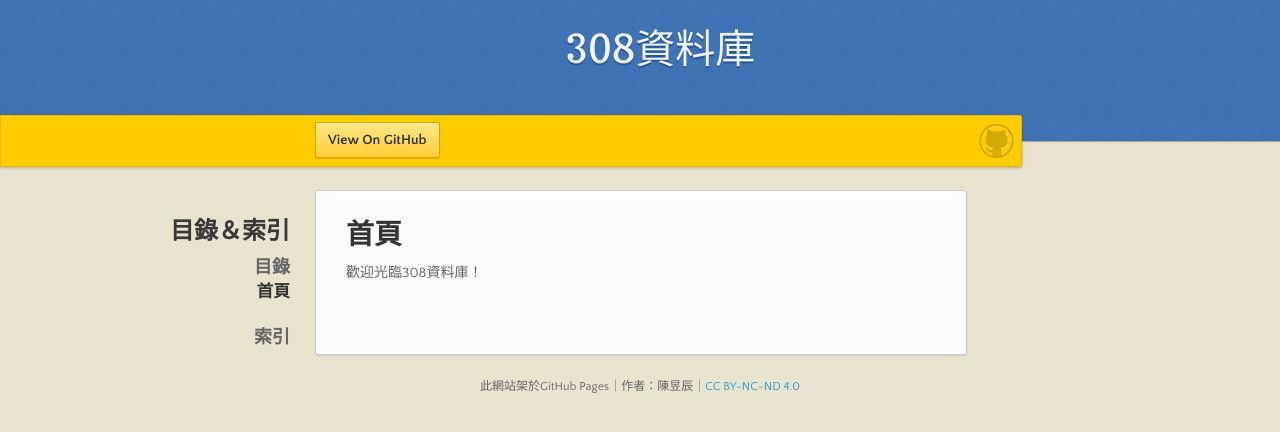
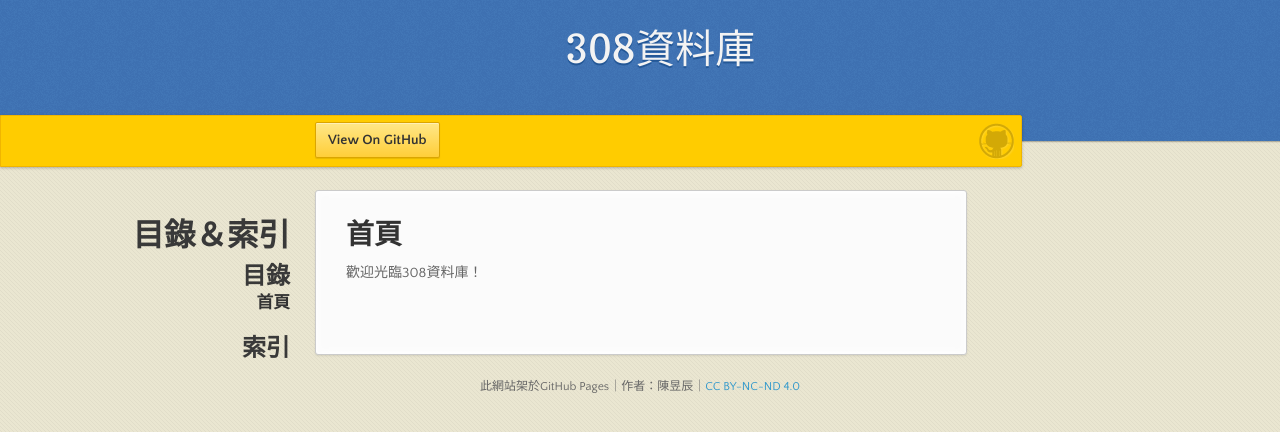
Before and after one commit to sunchen0813/tcswjh108-308, a Jekyll site: the page built from index.html, in a window 1280 px wide. Shown: the top 432 px of the page. Built offline with Jekyll 4.4.1, drawn with Linux system fonts in a browser that asks for light colours.

Commit message:
Update def.html

```diff
--- a/_layouts/def.html
+++ b/_layouts/def.html
@@ -19,10 +19,10 @@
 
       <div class="wrapper">
         <nav>
-          <h2>目錄＆索引</h2>
-          <h3>目錄
+          <h2 style="font-size:225%;">目錄＆索引</h2>
+          <h2>目錄</2>
           <ul id="section"></ul>
-          <h3>索引</h3>
+          <h2>索引</h2>
           {% include links.html %}
         </nav>
         <section>
```
